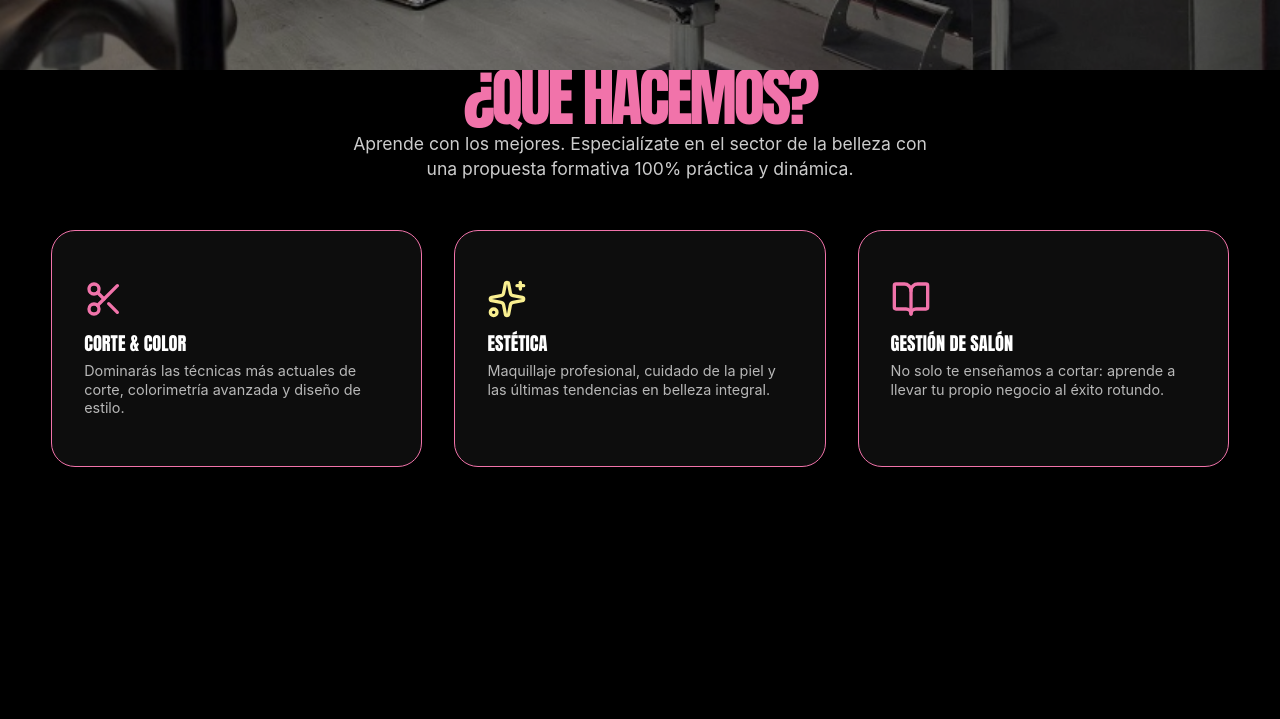
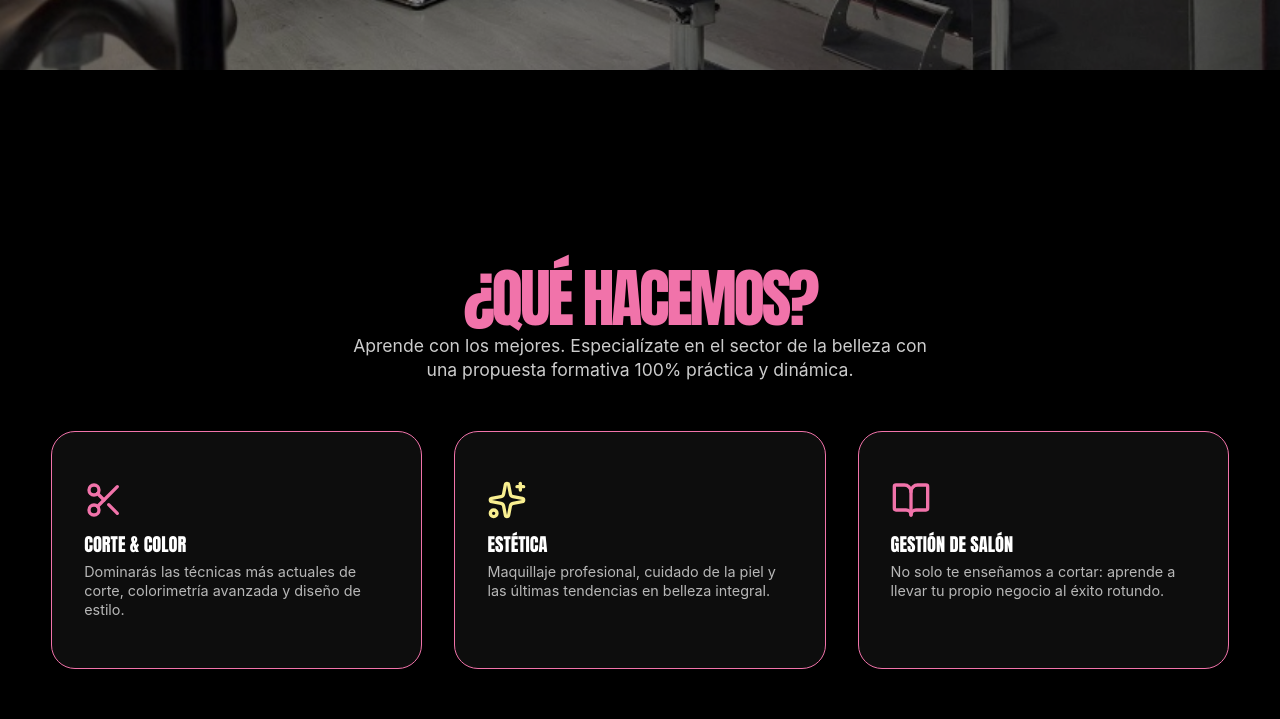
Before and after one commit to n0do4lpha/academia-yanes-gallardo, a React (Vite) app: page / in a window 1280 px wide. Shown: the part 730-1449 px from the top of the page. Built offline with nearby package versions, Linux system fonts and the light colour scheme.

Commit message:
Restauración de Escenas con Snapping Obligatorio y Arquitectura de Frames Seguros

```diff
--- a/src/components/ContactSection.jsx
+++ b/src/components/ContactSection.jsx
@@ -22,7 +22,7 @@ const ContactSection = () => {
         <div className="snap-anchor" style={{ position: 'absolute', top: '199vh', height: '1vh', width: '100%' }} />
       </div>
 
-      <div style={{ position: 'sticky', top: 0, height: '100vh', overflow: 'hidden', display: 'flex', alignItems: 'center', justifyContent: 'center' }}>
+      <div className="scene-layout" style={{ position: 'sticky', top: 0 }}>
 
         {/* Background text to fill the black space before the yellow scene slides in */}
         <div style={{ position: 'absolute', inset: 0, zIndex: 0, display: 'flex', flexDirection: 'column', justifyContent: 'center', alignItems: 'center', textAlign: 'center', padding: '0 5vw' }}>
--- a/src/components/FeaturesSection.jsx
+++ b/src/components/FeaturesSection.jsx
@@ -42,7 +42,7 @@ const FeaturesSection = () => {
       </div>
 
       {/* Sticky container locks the viewport while scrolling the tall container */}
-      <div style={{ position: 'sticky', top: 0, height: '100vh', display: 'flex', alignItems: 'center', overflow: 'hidden' }}>
+      <div className="scene-layout" style={{ position: 'sticky', top: 0, display: 'flex', alignItems: 'center' }}>
 
         {/* Animated horizontal track moving based on scrolling */}
         <motion.div style={{ x, display: 'flex', width: '300vw', height: '100%' }}>
--- a/src/components/HeroSection.jsx
+++ b/src/components/HeroSection.jsx
@@ -40,7 +40,7 @@ const HeroSection = () => {
   };
 
   return (
-    <section className="section-black min-h-screen snap-anchor" style={{ position: 'relative', overflow: 'hidden' }}>
+    <section className="section-black scene-layout snap-anchor" style={{ position: 'relative' }}>
       <motion.div style={{ position: 'absolute', inset: -50, zIndex: 0, y: yBackground, opacity: opacityBackground }}>
         <img
           src="/hero-image.jpg"
@@ -49,7 +49,13 @@ const HeroSection = () => {
         />
       </motion.div>
 
-      <div className="container flex-center min-h-screen" style={{ position: 'relative', zIndex: 1, flexDirection: 'column' }}>
+      <div className="container flex-center" style={{
+        position: 'relative',
+        zIndex: 1,
+        flexDirection: 'column',
+        justifyContent: 'center',
+        padding: '0 6vw'
+      }}>
         <motion.div
           variants={sentence}
           initial="hidden"
--- a/src/components/InstagramSection.jsx
+++ b/src/components/InstagramSection.jsx
@@ -53,7 +53,7 @@ const InstagramSection = () => {
         )}
       </div>
 
-      <div style={{ position: 'sticky', top: 0, height: '100vh', display: 'flex', flexDirection: 'column', justifyContent: 'center', overflow: 'hidden' }}>
+      <div className="scene-layout" style={{ position: 'sticky', top: 0 }}>
 
         <div className="container" style={{ textAlign: 'center', marginBottom: '5vh', zIndex: 10 }}>
            <a href="https://instagram.com/academiayanesgallardo1" target="_blank" rel="noopener noreferrer">
--- a/src/components/ServicesSection.jsx
+++ b/src/components/ServicesSection.jsx
@@ -44,13 +44,8 @@ const itemVariants = {
 
 const ServicesSection = () => {
   return (
-    <section className="section-black snap-anchor" style={{
-      padding: window.innerWidth < 768 ? '2.5rem 0' : '10vw 0',
-      minHeight: '100vh',
-      display: 'flex',
-      alignItems: 'center'
-    }}>
-      <div className="container" style={{ width: '100%' }}>
+    <section className="section-black scene-layout snap-anchor">
+      <div className="container" style={{ width: '100%', flex: 1, display: 'flex', flexDirection: 'column', justifyContent: 'center' }}>
         <motion.div
           initial={{ opacity: 0, y: 50 }}
           whileInView={{ opacity: 1, y: 0 }}
--- a/src/components/TestimonialsSection.jsx
+++ b/src/components/TestimonialsSection.jsx
@@ -118,7 +118,7 @@ const TestimonialsSection = () => {
       <div className="snap-anchor" style={{ position: 'absolute', top: '100vh' }} />
       <div className="snap-anchor" style={{ position: 'absolute', top: '200vh' }} />
 
-      <div style={{ position: 'sticky', top: 0, height: '100vh', display: 'flex', flexDirection: 'column', justifyContent: 'center', overflow: 'hidden', padding: 'clamp(1rem, 3vh, 5rem) 0' }}>
+      <div className="scene-layout" style={{ position: 'sticky', top: 0 }}>
         <div className="container" style={{ marginBottom: 'clamp(1.5rem, 3vh, 3rem)', textAlign: 'center' }}>
           <h2 className="text-large" style={{ color: 'var(--color-pink)' }}>LO QUE DICEN</h2>
         </div>
--- a/src/index.css
+++ b/src/index.css
@@ -21,14 +21,7 @@ html, body {
 
 html {
   scroll-behavior: smooth;
-  /* Scroll snap can be jarring on mobile if content varies in height */
-  scroll-snap-type: y proximity;
-}
-
-@media (min-width: 1024px) {
-  html {
-    scroll-snap-type: y mandatory;
-  }
+  scroll-snap-type: y mandatory;
 }
 
 body {
@@ -70,13 +63,19 @@ img, video {
 .snap-anchor {
   scroll-snap-align: start;
   scroll-snap-stop: always;
-  /* MOBILE FIRST: Content is contained within the safe area, background fills the whole screen */
+}
+
+.scene-layout {
+  min-height: 100vh;
+  min-height: 100dvh;
+  display: flex;
+  flex-direction: column;
+  justify-content: center;
+  position: relative;
+  overflow: hidden;
   padding-top: env(safe-area-inset-top) !important;
   padding-bottom: env(safe-area-inset-bottom) !important;
-  display: flex;
-  flex-direction: column;
-  position: relative;
-  overflow: hidden;
+  box-sizing: border-box;
 }
 
 /* Typography styles optimized for Mobile-First */
```
